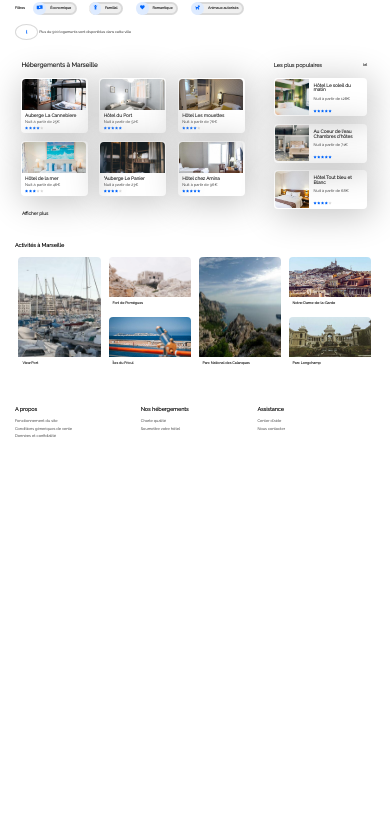
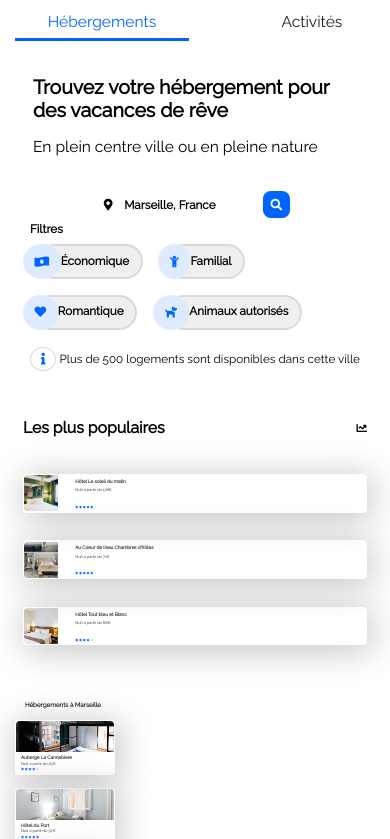
Before and after one commit to MariaVillen/Booki, a plain HTML site: page index.html in a window 390 px wide. Shown: the part 71-910 px from the top of the page. Before the commit the page ends 844 px from the top, so only its background shows below. Drawn offline with Linux system fonts and the light colour scheme.

Commit message:
Desktop 2

```diff
--- a/Css/style.css
+++ b/Css/style.css
@@ -55,17 +55,20 @@ li {
 }
 nav ul li {
     display: inline;
+    padding-top: 3.542vw;
+}
+nav ul .activeMenu {
+    border-top: 2px solid var(--main-color);
 }
 nav ul li a {
     padding: 25px 15px;
-    padding-top: 3.542vw;
 }
-nav ul li a.activeMenu {
-    border-top: 2px solid var(--main-color);
+nav ul .activeMenu a {
     color: var(--main-color);
 }
 
 /*search bar*/
+
 
 #searchForm {
     padding: 0.6vw;
@@ -78,14 +81,22 @@ nav ul li a.activeMenu {
     font-weight: bold;
     padding: 1.2vw;
 }
-input.rounded-blue {
+#searchForm .rounded-blue {
+    display: inline;
+}
+#searchForm .rounded-blue input, #searchForm .rounded-blue i {
     background: var(--main-color);
+    color: white;
+}
+#searchForm .rounded-blue input {
     border-bottom-right-radius: 1vw;
     border-top-right-radius: 1vw;
-    color: white;
 }
-
-
+#searchForm .rounded-blue i {
+    padding: 2vw;
+    border-radius: 2vw;
+    display: none;
+}
 
 /* SECTION */
 
@@ -121,17 +132,17 @@ i.small-round {
     padding-right: 1vw;
     z-index: 0;
 }
-#filter span {
+#filters span {
     padding-left: 15px;
+    margin-right: 2vw;
 }
-#filters div {
+#filters .tag-filtre {
     display: flex;
     flex-wrap: nowrap;
     margin-right: 1.5vh;
 }
-
-#filters span {
-    margin-right: 2vw;
+#filters .tag-menu {
+    display: flex;
 }
 #search .info {
  margin: 1vw 0;
@@ -337,3 +348,112 @@ footer div li {
     line-height: 2vw;
     padding-left: 0;
 }
+
+
+
+
+/*oncernant les breakpoints, nous avons convenu avec le client
+d’utiliser 992 px et 768 px.
+992 px pour les écrans d’ordinateurs et 768 px pour les tablettes, et
+tout ce qui est en dessous de 768 pour les téléphones portables.
+*/
+@media (max-width: 768px) {
+
+
+    body {
+        font-size: 2.7vw;
+    }
+
+    /* header */
+
+    #headerTop {
+    display: block;
+    text-align: center;
+    }
+    #logo img {
+        width: 25.5%;
+    }
+    nav ul {
+        padding: 0;
+        display: flex;
+        width: 100%;
+        justify-content: space-between;
+        font-size: 4vw;
+    }
+    nav ul li {
+        padding: initial;
+        flex-grow: 0.2;
+        padding: 2vw;
+    }
+    nav ul .activeMenu {
+        border-bottom: 3px solid var(--main-color);
+        border-top: none;
+    }
+
+    #header-description {
+        margin: 10% 5%;
+        font-size: 4vw;
+    }
+    #header-description h1 {
+        font-size: 5vw;
+    }
+
+    /*search*/
+    #search {
+        font-size: 3vw;
+        text-align: center;
+    }
+    #searchForm .rounded-blue i {
+        display: initial;
+    }
+    #searchForm .rounded-blue input {
+        display: none;
+    }
+
+    /* Filters */
+
+    #filters {
+        display: block;
+        text-align: left;
+    }
+    #filters .tag-menu {
+        flex-wrap: wrap;
+    }
+    #filters .tag-filtre {
+        margin: 2vw;
+    }
+    #filters i {
+    font-size: 3vw;
+    padding: 3vw;
+    }
+    #filters .btn {
+    border-radius: 5vw;
+    margin-left: -6vw;
+    padding-left: 6vw;
+    padding-right: 3vw;
+    }
+
+    #results-containers,
+    #hebergements .card-container,
+    #plus-populaires .card-container,
+    #activites .card-container,
+    #results-containers>div,
+    #plus-populaires,
+    #activites,
+    footer {
+        flex-flow: column nowrap;
+        width: 100%;
+    }
+    #activites .card-container {
+        height: auto;
+    }
+    #plus-populaires .card {
+        width: 100%;
+    }
+
+}
+
+@media (max-width: 992px) {
+
+
+}
--- a/index.html
+++ b/index.html
@@ -25,8 +25,8 @@
                 </div>
                 <nav>
                     <ul>
-                        <li>
-                            <a href="#hebergements" class="activeMenu">Hébergements</a>
+                        <li class="activeMenu">
+                            <a href="#hebergements">Hébergements</a>
                         </li>
                         <li>
                             <a href="#activites">Activités</a>
@@ -45,28 +45,32 @@
                 <form id="searchForm">
                     <i class="fas fa-map-marker-alt"></i>
                     <input type="text" value="Marseille, France"/>
-                    <input type="submit" class="rounded-blue" value="Rechercher"/>
+                    <div class="rounded-blue">
+                        <i class="fas fa-search"></i>
+                        <input type="submit" value="Rechercher"/>
+                    </div>
+
                 </form>
                 <div id="filters">
                     <span>Filtres</span>
-
-                        <div>
+                    <div class="tag-menu">
+                        <div class="tag-filtre">
                             <i class="fas fa-money-bill-wave-alt round"></i>
                             <button class="btn active">Économique</button>
                         </div>
-                        <div>
+                        <div class="tag-filtre">
                             <i class="fas fa-child round"></i>
                             <button class="btn">Familial</button>
                         </div>
-                        <div>
+                        <div class="tag-filtre">
                             <i class="fas fa-heart round"></i>
                             <button class="btn">Romantique</button>
                         </div>
-                        <div>
+                        <div class="tag-filtre">
                             <i class="fas fa-dog round"></i>
                             <button class="btn"> Animaux autorisés</button>
                         </div>
-
+                    </div>
 
                 </div>
                  <div class="info">
```
